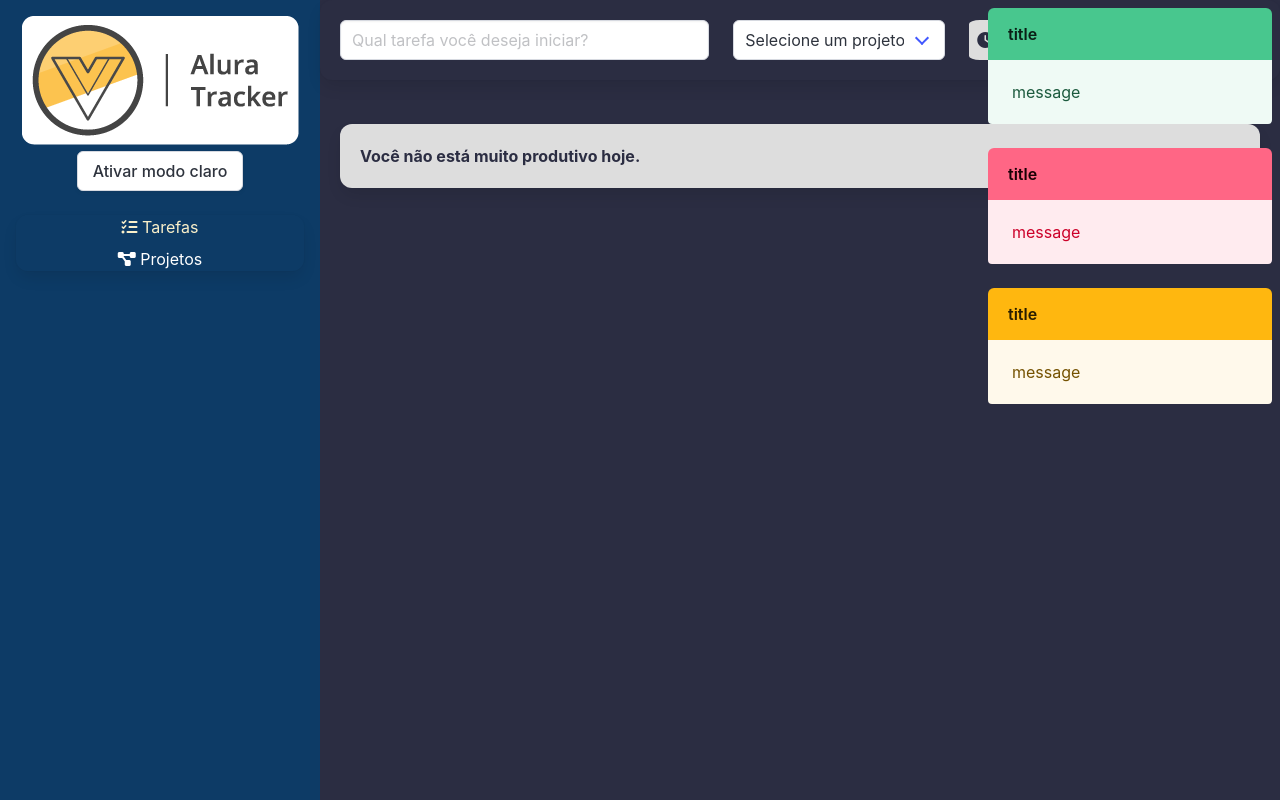
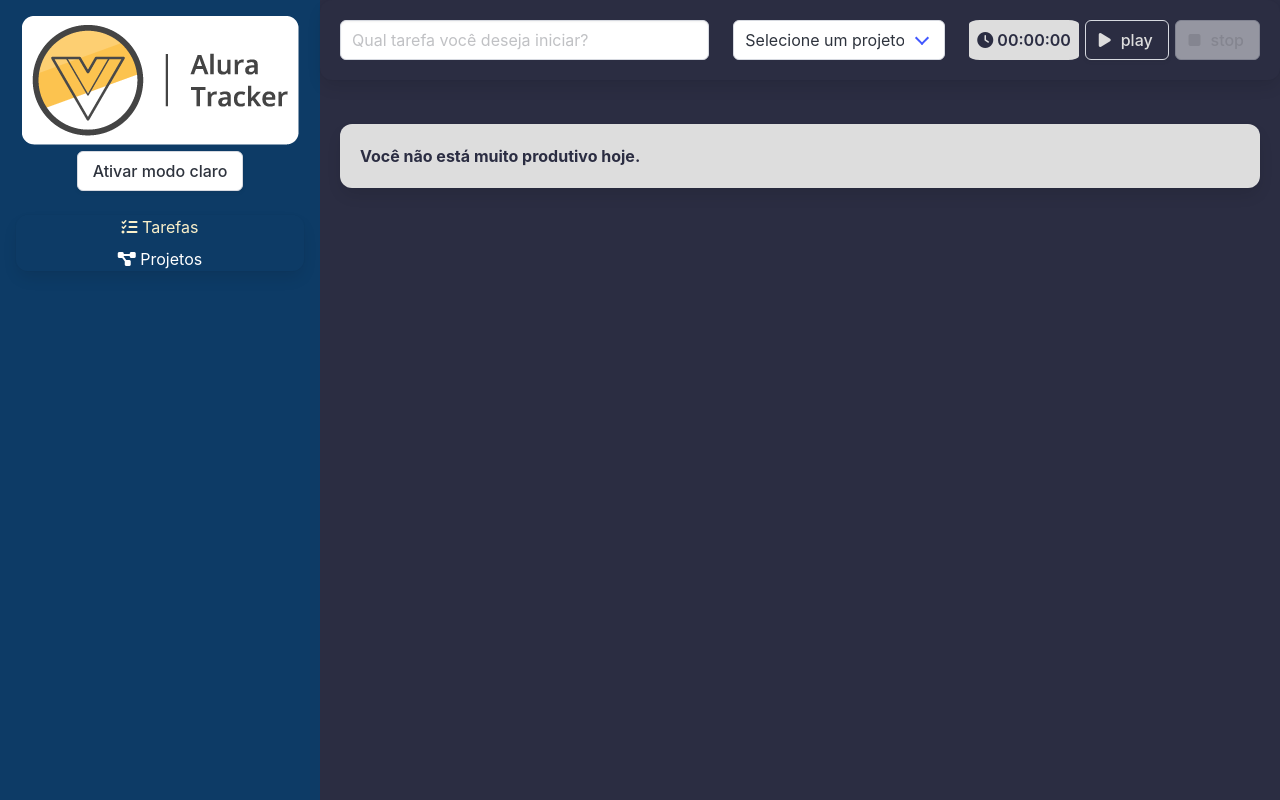
Before and after one commit to avilahesnan/alura-tracker, a Vue app: page / in a window 1280 px wide. Built offline with nearby package versions, Linux system fonts and the light colour scheme.

Commit message:
feat: add mixins and hooks

```diff
--- a/src/components/FormularioComponent.vue
+++ b/src/components/FormularioComponent.vue
@@ -37,10 +37,13 @@
 import { ref, defineEmits, computed } from 'vue'
 
 import Temporizador from './TemporizadorComponent.vue'
-import { useStore } from 'vuex';
-import { key } from '@/store';
+import { useStore } from 'vuex'
+import { key } from '@/store'
+import { TipoNotificacao } from '@/interfaces/INotificacao'
+import useNotificador from '@/hooks/notificador'
 
 const store = useStore(key)
+const notificador = useNotificador()
 const descricao = ref('')
 const idProjeto = ref('')
 const iniciouTarefa = ref(false)
@@ -49,10 +52,15 @@ const emit = defineEmits(['aoSalvarTarefa'])
 const projetos = computed(() => store.state.projetos)
 
 function finalizarTarefa(tempoDecorrido: number) {
+    const projeto = store.state.projetos.find(proj => proj.id == idProjeto.value)
+    if (!projeto) {
+        notificador.notificar('Ops!', 'Selecione um projeto antes de finalizar a tarefa!', TipoNotificacao.ATENCAO)
+        return
+    }
     emit('aoSalvarTarefa', {
         duracaoEmSegundos: tempoDecorrido,
         descricao: descricao.value,
-        projetos: projetos.value.find(proj => proj.id == idProjeto.value)
+        projeto: projetos.value.find(proj => proj.id == idProjeto.value)
     })
     descricao.value = ''
     iniciouTarefa.value = false
--- a/src/components/TarefaComponent.vue
+++ b/src/components/TarefaComponent.vue
@@ -1,8 +1,11 @@
 <template>
     <Box>
         <div class="columns">
-            <div class="column is-7">
+            <div class="column is-4">
                 {{ props.tarefa?.descricao || 'Tarefa sem descrição'}}
+            </div>
+            <div class="column is-3">
+                {{ props.tarefa?.projeto?.nome || 'N/D'}}
             </div>
             <div class="column">
                 <Cronometro
--- /dev/null
+++ b/src/hooks/notificador.ts
@@ -0,0 +1,14 @@
+import { TipoNotificacao } from "@/interfaces/INotificacao"
+import { store } from "@/store"
+import { NOTIFICAR } from "@/store/type-mutations"
+
+type Notificador= {
+    notificar: (titulo: string, texto: string, tipo: TipoNotificacao) => void
+}
+
+export default () : Notificador => {
+    const notificar = (titulo: string, texto: string, tipo: TipoNotificacao): void => {
+        store.commit(NOTIFICAR, {titulo, texto, tipo})
+    }
+    return { notificar }
+}
--- /dev/null
+++ b/src/mixins/notificar.ts
@@ -0,0 +1,9 @@
+import { TipoNotificacao } from "@/interfaces/INotificacao";
+import { store } from "@/store";
+import { NOTIFICAR } from "@/store/type-mutations";
+
+export const notificarMixin = {
+    notificar(titulo: string, texto: string, tipo: TipoNotificacao): void {
+        store.commit(NOTIFICAR, {titulo, texto, tipo})
+    }
+}
--- a/src/store/index.ts
+++ b/src/store/index.ts
@@ -1,9 +1,9 @@
 import IProjeto from "@/interfaces/IProjeto";
 import { InjectionKey } from "vue";
 import { createStore, Store, useStore as vuexUseStore } from "vuex";
-import { ADICIONAR_PROJETO, ADICIONAR_TAREFA, ALTERAR_PROJETO, ALTERAR_TAREFA, EXCLUIR_PROJETO, EXCLUIR_TAREFA } from "./type-mutations";
+import { ADICIONAR_PROJETO, ADICIONAR_TAREFA, ALTERAR_PROJETO, ALTERAR_TAREFA, EXCLUIR_PROJETO, EXCLUIR_TAREFA, NOTIFICAR } from "./type-mutations";
 import ITarefa from "@/interfaces/ITarefa";
-import INoticiacao, { TipoNotificacao } from "@/interfaces/INotificacao";
+import INoticiacao from "@/interfaces/INotificacao";
 
 interface Estado {
     projetos: IProjeto[],
@@ -17,26 +17,7 @@ export const store = createStore<Estado>({
     state: {
         projetos: [],
         tarefas: [],
-        notificacoes: [
-            {
-                id: 1,
-                titulo: 'title',
-                texto: 'message',
-                tipo: TipoNotificacao.SUCESSO
-            },
-            {
-                id: 2,
-                titulo: 'title',
-                texto: 'message',
-                tipo: TipoNotificacao.FALHA
-            },
-            {
-                id: 3,
-                titulo: 'title',
-                texto: 'message',
-                tipo: TipoNotificacao.ATENCAO
-            }
-        ]
+        notificacoes: []
     },
     mutations: {
         [ADICIONAR_TAREFA](state, tarefa: ITarefa) {
@@ -64,6 +45,13 @@ export const store = createStore<Estado>({
         [EXCLUIR_PROJETO](state, id: string) {
             state.projetos = state.projetos.filter(proj => proj.id != id)
         },
+        [NOTIFICAR](state, novaNotificacao: INoticiacao) {
+            novaNotificacao.id = new Date().getTime()
+            state.notificacoes.push(novaNotificacao)
+            setTimeout(() => {
+                state.notificacoes = state.notificacoes.filter(noti => noti.id != novaNotificacao.id)
+            }, 3000)
+        },
     }
 })
 
--- a/src/store/type-mutations.ts
+++ b/src/store/type-mutations.ts
@@ -4,3 +4,4 @@ export const EXCLUIR_PROJETO = 'EXCLUIR_PROJETO'
 export const ADICIONAR_TAREFA = 'ADICIONAR_TAREFA'
 export const ALTERAR_TAREFA = 'ALTERAR_TAREFA'
 export const EXCLUIR_TAREFA = 'EXCLUIR_TAREFA'
+export const NOTIFICAR = 'NOTIFICAR'
--- a/src/views/projeto/FormularioView.vue
+++ b/src/views/projeto/FormularioView.vue
@@ -26,7 +26,9 @@
 import { onMounted, ref } from 'vue';
 import { useStore } from '@/store';
 import router from '@/router';
-import { ADICIONAR_PROJETO, ALTERAR_PROJETO } from '@/store/type-mutations';
+import { ADICIONAR_PROJETO, ALTERAR_PROJETO, NOTIFICAR } from '@/store/type-mutations';
+import { TipoNotificacao } from '@/interfaces/INotificacao';
+import { notificarMixin } from '@/mixins/notificar';
 
 const store = useStore()
 const id = ref(router.currentRoute.value.params.id)
@@ -38,8 +40,10 @@ function salvar() {
             id: id.value,
             nome: nomeDoProjeto.value
         })
+        notificarMixin.notificar('Projeto Alterado', 'O projeto foi alterado com sucesso!', TipoNotificacao.SUCESSO)
     } else {
         store.commit(ADICIONAR_PROJETO, nomeDoProjeto.value)
+        notificarMixin.notificar('Projeto Adicionado', 'Um novo projeto foi adicionado com sucesso!', TipoNotificacao.SUCESSO)
     }
     nomeDoProjeto.value = ''
     router.push('/projetos')
```
